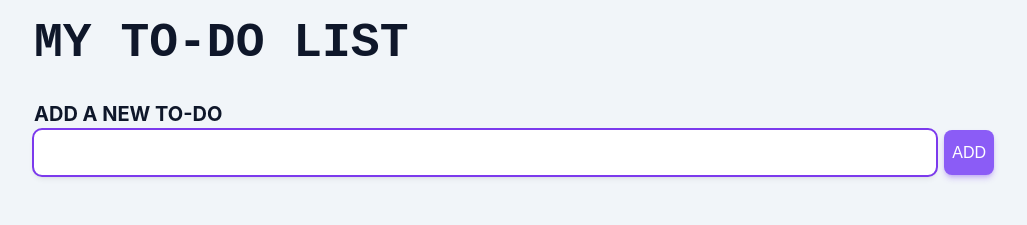
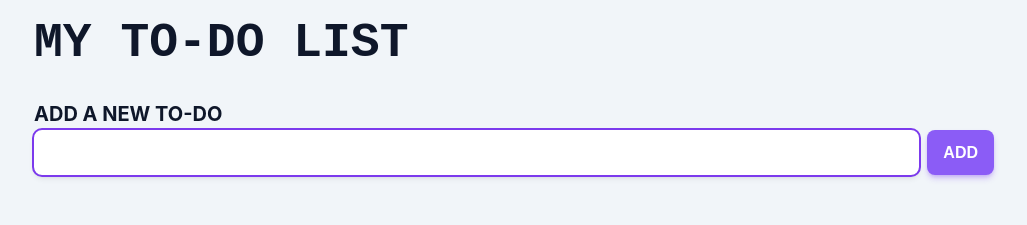
Before and after one commit to fabiau/react-redux-example, a React (Create React App) app: page / in a window 1280 px wide. Shown: the top 225 px of the page, without its empty margins (126-1153 px from the left). Built offline with nearby package versions, Linux system fonts and the light colour scheme.

Commit message:
Adjust CSS

```diff
--- a/src/components/toDos/TodoForm.css
+++ b/src/components/toDos/TodoForm.css
@@ -23,8 +23,8 @@
 
 .todo-form > button {
   min-width: fit-content;
-  padding-inline: 0.5rem;
-  padding-block: 0.25rem;
+  padding-inline: 1rem;
+  padding-block: 0.5rem;
   border-radius: 8px;
   border: none;
   background: #8b5cf6;
@@ -34,6 +34,7 @@
   transition-property: background, border;
   transition-duration: 300ms;
   font-size: 1rem;
+  font-weight: bold;
   box-shadow: 0 4px 6px -1px rgb(124 58 237 / 0.3),
     0 2px 4px -2px rgb(124 58 237 / 0.3);
 }
--- a/src/components/toDos/TodoList.css
+++ b/src/components/toDos/TodoList.css
@@ -8,5 +8,6 @@
 }
 
 .todo-list > li:nth-child(odd) {
-  background: #cbd5e1;
+  background: #e5e7eb;
+  border-radius: 4px;
 }
--- a/src/pages/Todos.css
+++ b/src/pages/Todos.css
@@ -2,6 +2,7 @@
   width: 100%;
   height: 100%;
   background: #f1f5f9;
+  overflow: hidden scroll;
 }
 
 .todos > h1,
```
